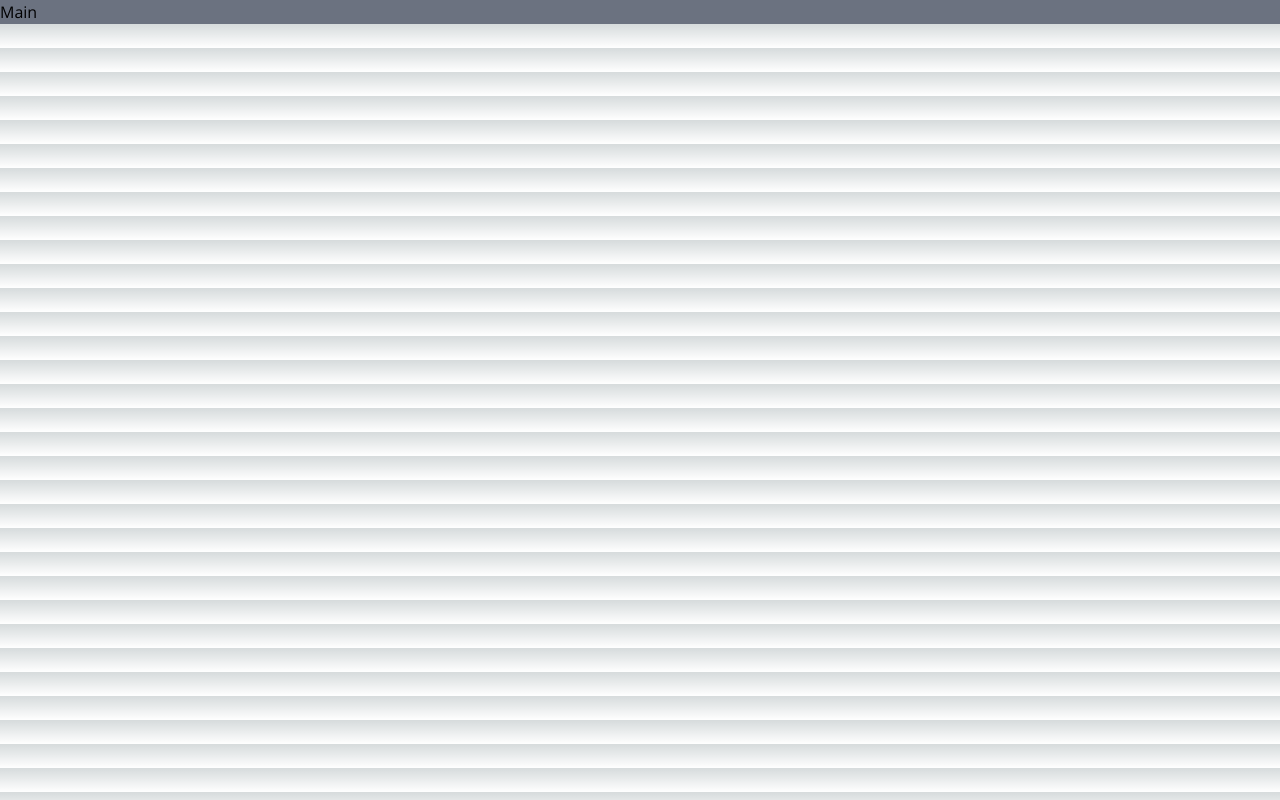
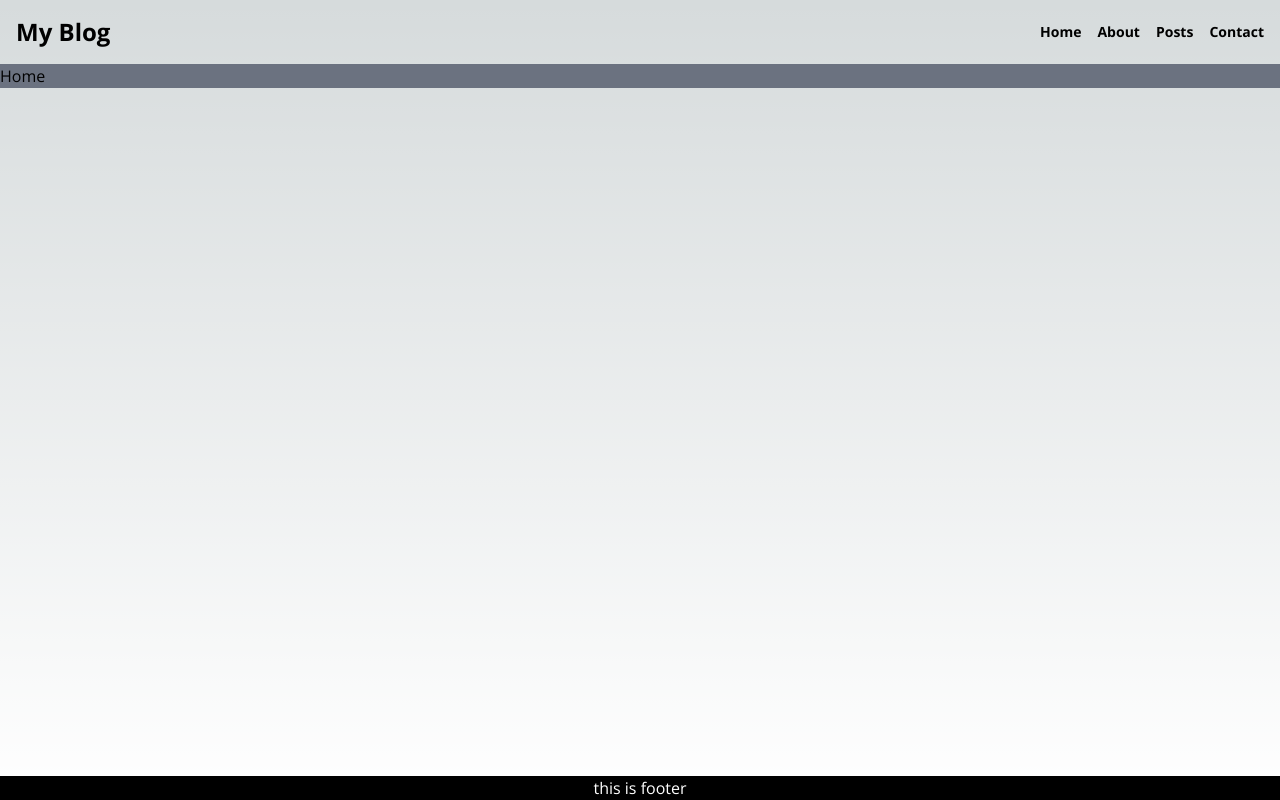
Before and after one commit to SangMin-Code/next_practice_blog, a Next.js app: page / in a window 1280 px wide. Built offline with nearby package versions, Linux system fonts and the light colour scheme.

Commit message:
page layout

```diff
--- /dev/null
+++ b/src/app/about/page.tsx
@@ -0,0 +1,5 @@
+export default function About(){
+    return(
+        <h1>About Page</h1>
+    )
+}
--- /dev/null
+++ b/src/app/contact/page.tsx
@@ -0,0 +1,5 @@
+export default function Contact(){
+    return(
+        <h1>Contact page</h1>
+    )
+}
--- a/src/app/layout.tsx
+++ b/src/app/layout.tsx
@@ -1,3 +1,4 @@
+import Link from 'next/link'
 import './globals.css'
 import { Open_Sans } from 'next/font/google'
 
@@ -15,7 +16,31 @@ export default function RootLayout({
 }) {
   return (
     <html lang="en" className={sans.className}>
-      <body>{children}</body>
+      <body className="flex flex-col m-auto max-w-screen-xl h-screen">
+        <header className="flex justify-between items-center p-4">
+          <div>
+            <nav className="text-2xl font-bold">
+              <Link href={'/'}>My Blog</Link>
+            </nav>
+          </div>
+          <div className='flex gap-x-4 text-sm font-bold'>
+            <nav>
+              <Link href={'/'}>Home</Link>
+            </nav>
+            <nav>
+              <Link href={'/about'}>About</Link>
+            </nav>
+            <nav>
+              <Link href={'/posts'}>Posts</Link>
+            </nav>
+            <nav>
+              <Link href={'/contact'}>Contact</Link>
+            </nav>
+          </div>
+        </header>
+        {children}
+        <footer className="mt-auto bg-black text-white text-center">this is footer</footer>
+      </body>
     </html>
   )
 }
--- a/src/app/page.tsx
+++ b/src/app/page.tsx
@@ -3,6 +3,6 @@ import Image from 'next/image'
 
 export default function Home() {
   return (
-    <main className="bg-gray-500">Main</main>
+    <main className="bg-gray-500">Home</main>
   )
 }
--- /dev/null
+++ b/src/app/posts/page.tsx
@@ -0,0 +1,5 @@
+export default function Posts(){
+    return(
+        <h1>Post page</h1>
+    )
+}
```
